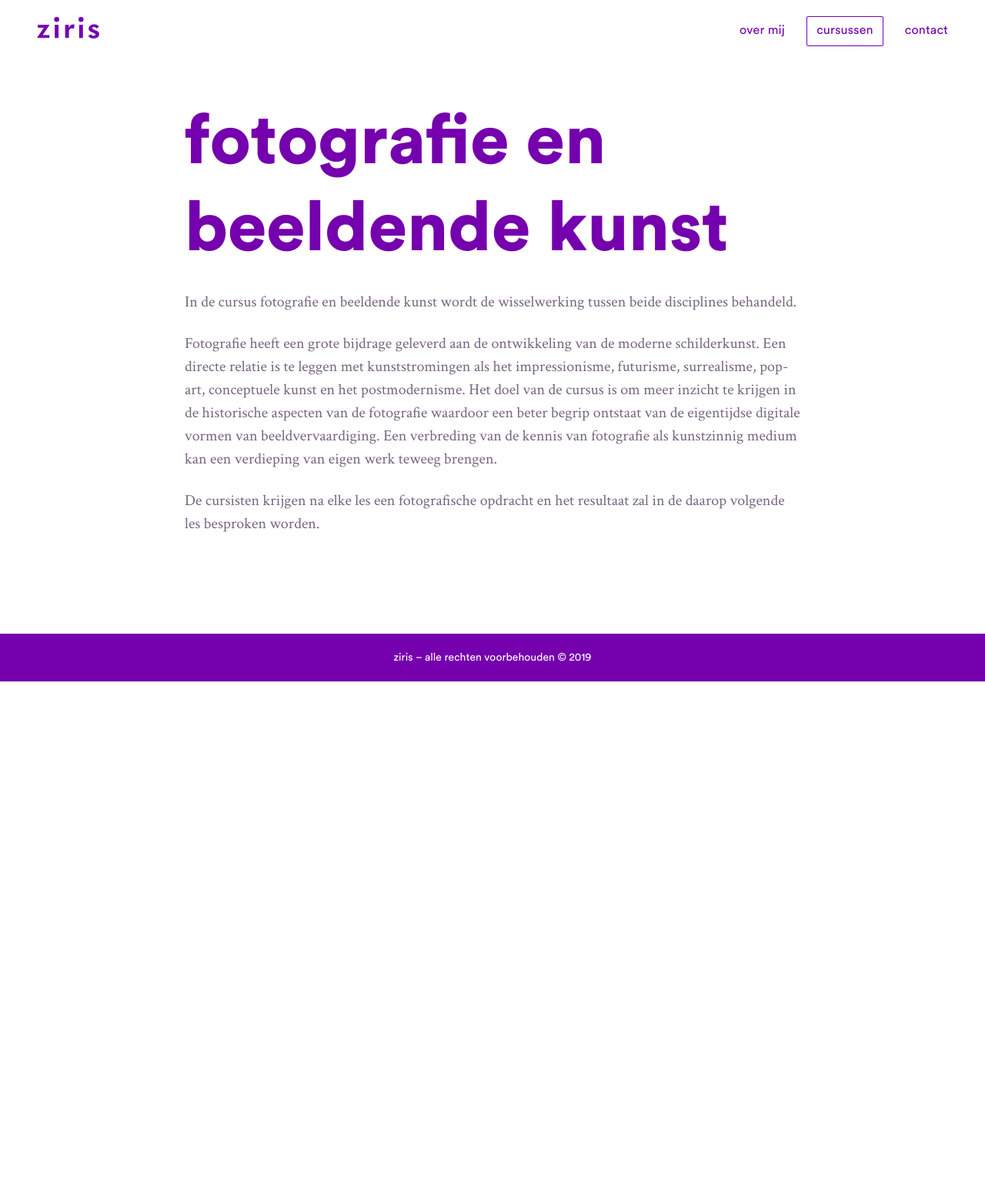
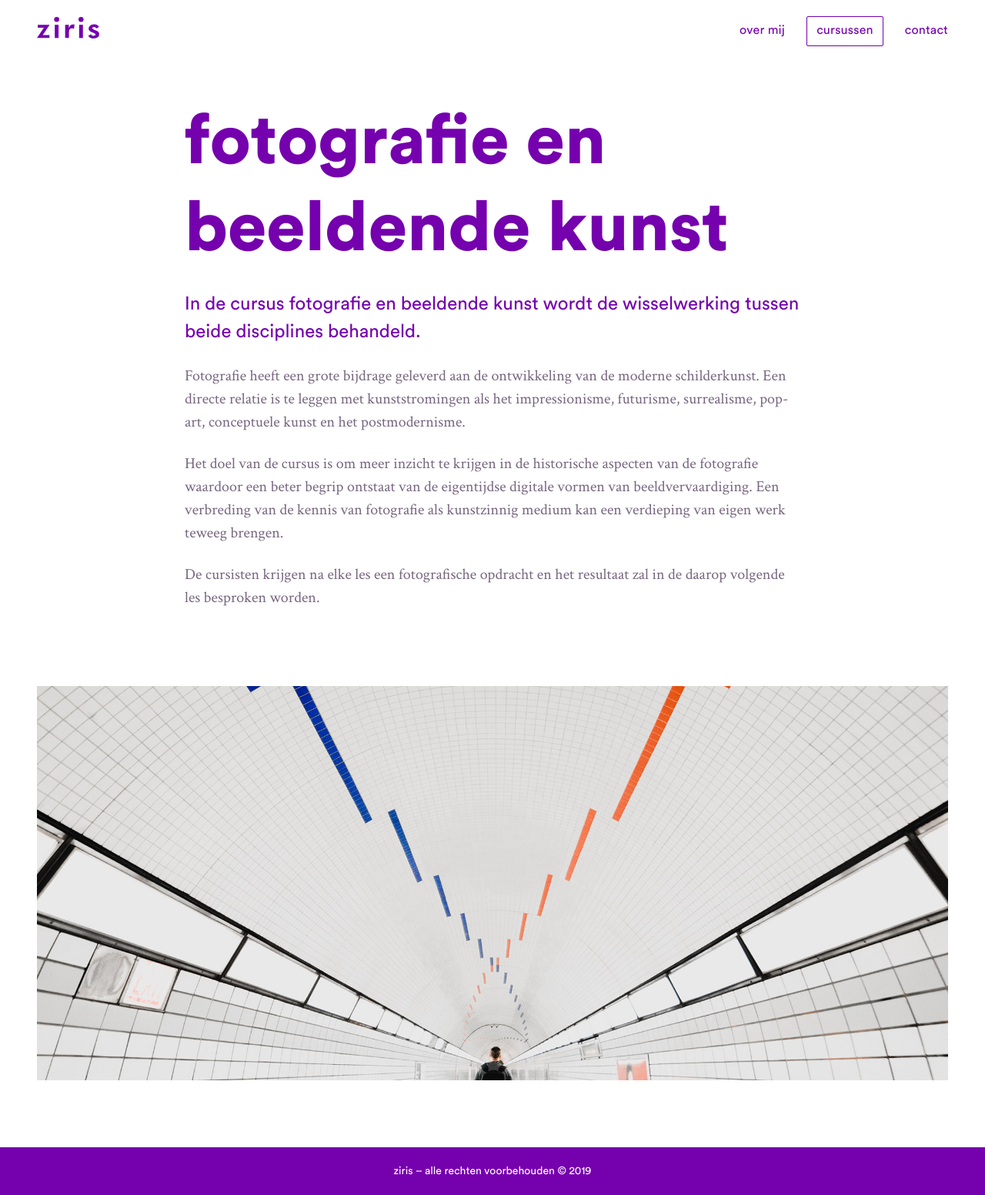
Before and after one commit to tdenheld/ziris, a Jekyll site: the page built from _posts/2019-01-17-fotografie-en-beeldende-kunst.md, in a window 1280 px wide. Shown: the whole page at 77% size. Built offline with Jekyll 4.4.1, drawn with Linux system fonts in a browser that asks for light colours; before the commit the page ends 900 px from its top, so only the background shows below that.

Commit message:
add img to post

```diff
--- a/_layouts/post.html
+++ b/_layouts/post.html
@@ -11,4 +11,7 @@ layout: default
             {{ content }}
         </div>
     </div>
+    <div class="container">
+        <img class="post__img" src="/assets/img/{{ page.img }}.jpg" />
+    </div>
 </section>
--- a/_posts/2019-01-17-fotografie-en-beeldende-kunst.md
+++ b/_posts/2019-01-17-fotografie-en-beeldende-kunst.md
@@ -7,9 +7,10 @@ price: 185.-
 description: Meer inzicht krijgen in de historische aspecten van de fotografie waardoor een beter begrip ontstaat van de eigentijdse digitale vormen van beeldvervaardiging.
 ---
 
-In de cursus fotografie en beeldende kunst wordt de wisselwerking tussen beide disciplines behandeld.
+## In de cursus fotografie en beeldende kunst wordt de wisselwerking tussen beide disciplines behandeld.
 
 Fotografie heeft een grote bijdrage geleverd aan de ontwikkeling van de moderne schilderkunst. Een directe relatie is te leggen met kunststromingen als het impressionisme, futurisme, surrealisme, pop-art, conceptuele kunst en het postmodernisme.
+
 Het doel van de cursus is om meer inzicht te krijgen in de historische aspecten van de fotografie waardoor een beter begrip ontstaat van de eigentijdse digitale vormen van beeldvervaardiging. Een verbreding van de kennis van fotografie als kunstzinnig medium kan een verdieping van eigen werk teweeg brengen.
 
 De cursisten krijgen na elke les een fotografische opdracht en het resultaat zal in de daarop volgende les besproken worden.
--- a/_sass/components.post.scss
+++ b/_sass/components.post.scss
@@ -5,10 +5,6 @@
 
     @include sm {
         padding: 128px 0 80px;
-    }
-
-    @include md {
-        padding: 128px 0;
     }
 }
 
@@ -33,7 +29,15 @@
 
 .post__content {
     max-width: 800px;
-    margin: 0 auto;
+    margin: 0 auto $gutter;
+
+    @include sm {
+        margin-bottom: 60px;
+    }
+
+    @include lg {
+        margin-bottom: 100px;
+    }
 
     h2, h3, h4, h5, h6, p, ul {
         margin-bottom: $gutter;
@@ -41,6 +45,11 @@
         &:last-child {
             margin-bottom: 0;
         }
+    }
+
+    h2 {
+        @include font(24px, 500, $lh-copy);
+        color: $brand;
     }
 
     ul {
@@ -62,3 +71,9 @@
         color: $grey-3;
     }
 }
+
+.post__img {
+    object-fit: cover;
+    width: 100%;
+    height: 40vw;
+}
--- a/cursussen.html
+++ b/cursussen.html
@@ -12,7 +12,7 @@ header: header--white
                 <h2 class="courses__category-title">volwassenen</h2>
                 <div class="courses__grid">
                     {% assign category = site.posts | where: 'category', 'volwassenen' %}
-                    {% for course in category %}
+                    {% for entry in category %}
                     {% include tile.html %}
                     {% endfor %}
                 </div>
```
Also changed, not shown: _includes/tile.html (+6 -6 lines), 4 other files.
